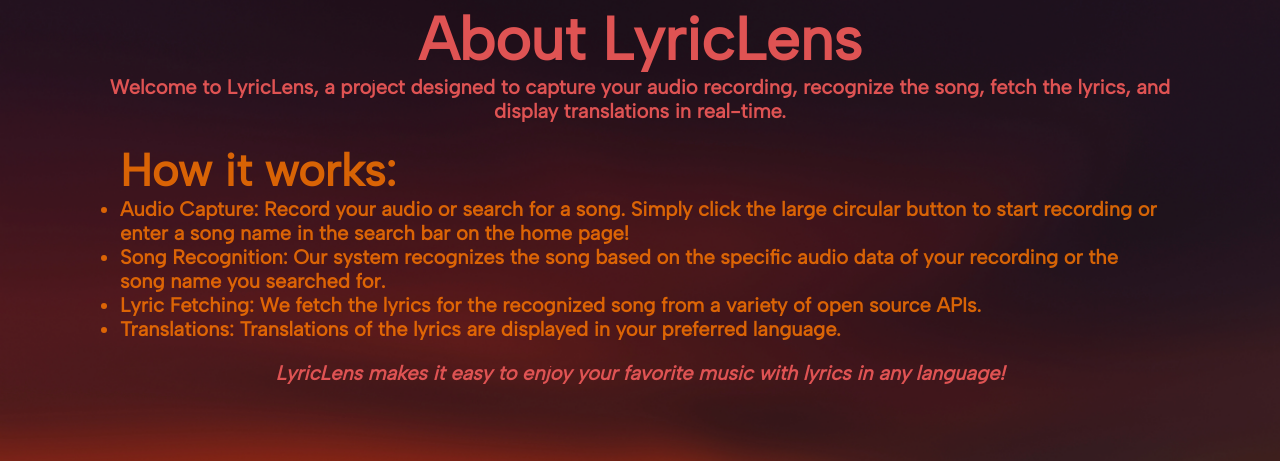
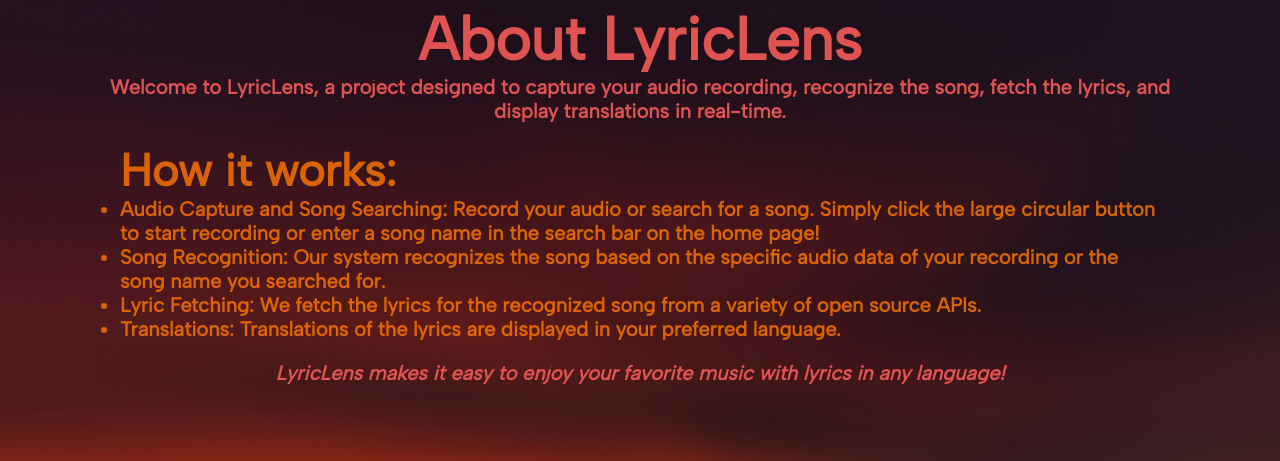
Before and after one commit to Nail-Claros/LyricLens, a Flask app: page /about in a window 1280 px wide. Shown: the part 206-667 px from the top of the page. Run offline with Flask 3, Linux system fonts and the light colour scheme.

Commit message:
Update about.html
new search feature

Signed-off-by: Cameron Copenhaver <151974261+ccopenh1@users.noreply.github.com>

```diff
--- a/templates/about.html
+++ b/templates/about.html
@@ -27,7 +27,7 @@
         <div class="how-it-works">
             <h2>How it works:</h2>
             <ul>
-                <li><strong>Audio Capture:</strong> Record your audio or search for a song. Simply click the large circular button to start recording or enter a song name in the search bar on the home page!</li>
+                <li><strong>Audio Capture and Song Searching:</strong> Record your audio or search for a song. Simply click the large circular button to start recording or enter a song name in the search bar on the home page!</li>
                 <li><strong>Song Recognition:</strong> Our system recognizes the song based on the specific audio data of your recording or the song name you searched for.</li>
                 <li><strong>Lyric Fetching:</strong> We fetch the lyrics for the recognized song from a variety of open source APIs.</li>
                 <li><strong>Translations:</strong> Translations of the lyrics are displayed in your preferred language.</li>
```
